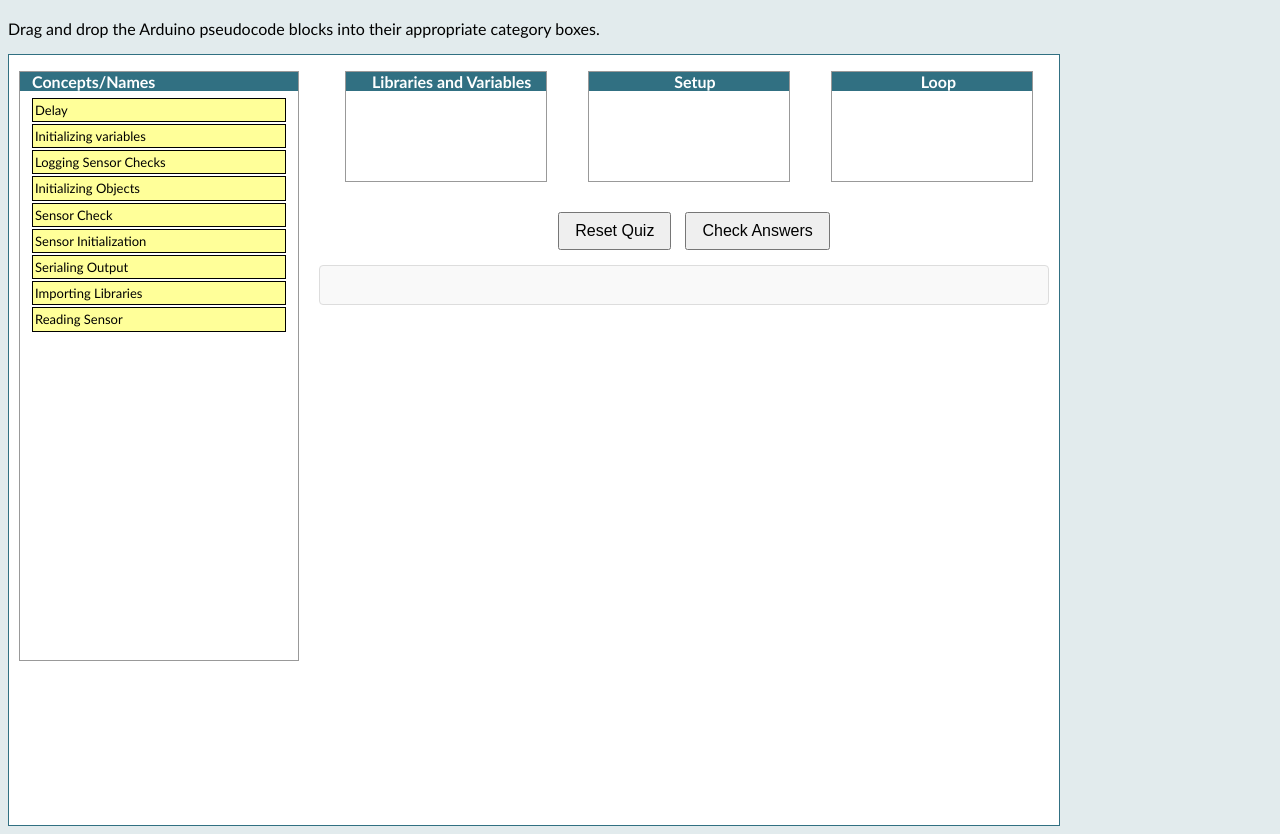
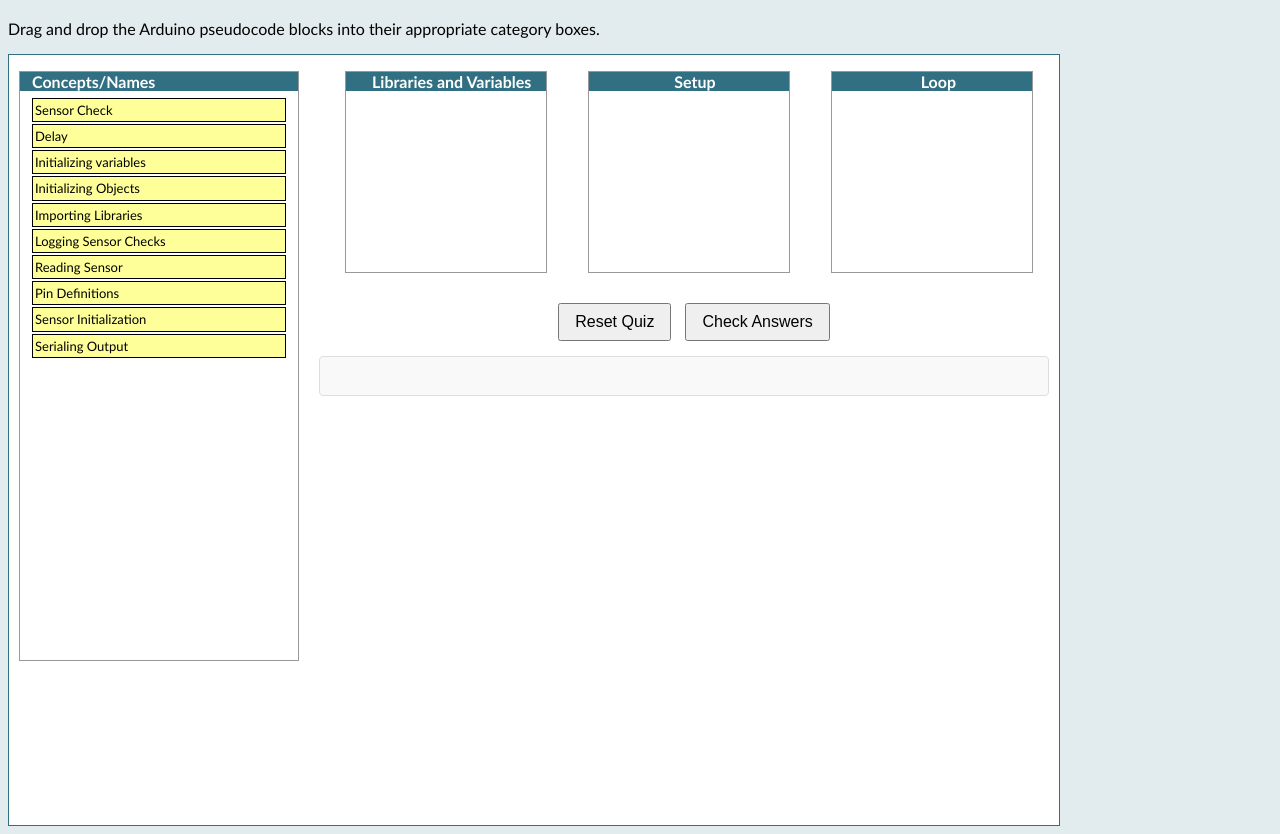
Before and after one commit to AHA-Projects/Drag-Drop-Quiz-App, a plain HTML site: page index.html in a window 1280 px wide. Shown: the part 63-897 px from the top of the page. Drawn offline with Linux system fonts and the light colour scheme.

Commit message:
updated code

```diff
--- a/index.html
+++ b/index.html
@@ -13,7 +13,7 @@
 
 
 	/* VARIABLES YOU COULD MODIFY */
-	var boxSizeArray = [3,3,3,3,3,3,3];	// Array indicating how many items there is room for in the right column ULs
+	var boxSizeArray = [99,99,99,99,99,99,99];	// Array indicating how many items there is room for in the right column ULs
 
 	var arrow_offsetX = -5;	// Offset X - position of small arrow
 	var arrow_offsetY = 0;	// Offset Y - position of small arrow
@@ -470,7 +470,7 @@
 		var uls = mainContainer.getElementsByTagName('UL');
 		itemHeight = itemHeight + verticalSpaceBetweenListItems;
 		for(var no=0;no<uls.length;no++){
-			uls[no].style.height = itemHeight * boxSizeArray[no]  + 'px';
+			// uls[no].style.height = itemHeight * boxSizeArray[no]  + 'px';
 			destinationBoxes[destinationBoxes.length] = uls[no];
 		}
 
@@ -552,6 +552,8 @@
                         <li id="node3" groupid="box3" data-feedback="Continuously reading sensor data is the primary function of the loop().">Reading Sensor</li>
                         <li id="node2" groupid="box3" data-feedback="Delays are used in the loop() to control the timing of operations, like how often to read a sensor.">Delay</li>
                         <li id="node16" groupid="box3" data-feedback="Sending data (like sensor readings) to the Serial Monitor for debugging or display is typically done repeatedly within the loop().">Serialing Output</li>
+						<li id="" groupid="box1" data-feedback="Pin Definitions are often done at the beginning of the sketch, before setup(). This is where you define which pins will be used for input/output.">Pin Definitions</li>
+
                     </ul>
                 </div>
             </div>
@@ -561,15 +563,15 @@
                 <div id="dhtmlgoodies_mainContainer" style="display: flex; justify-content: space-around; width: 100%;">
                     <div style="text-align: center;">
                         <p>Libraries and Variables</p>
-                        <ul style="height: 72px;" id="box1"></ul>
+                        <ul style="height: 200px;" id="box1"></ul>
                     </div>
                     <div style="text-align: center;">
                         <p>Setup</p>
-                        <ul style="height: 72px;" id="box2"></ul>
+                        <ul style="height: 200px;" id="box2"></ul>
                     </div>
                     <div style="text-align: center;">
                         <p>Loop</p>
-                        <ul style="height: 72px;" id="box3"></ul>
+                        <ul style="height: 200px;" id="box3"></ul>
                     </div>
                 </div>
 
--- a/style.css
+++ b/style.css
@@ -107,7 +107,8 @@ body{
 		width:1050px;
 		float:left;
 	}
-	#dhtmlgoodies_mainContainer div{	/* Parent <div> of small boxes */
+	#dhtmlgoodies_mainContainer div{
+		height: 200px;	/* Parent <div> of small boxes */
 		float:left;
 		margin-right:10px;
 		margin-bottom:10px;
@@ -132,13 +133,11 @@ body{
 		margin-bottom:5px;
 	}
 
-	#dhtmlgoodies_mainContainer ul{	/* Small box in right column ,i.e <ul> */
-		width:152px;
-		height:80px;
-		border:0px;
-		margin-bottom:0px;
-		overflow:hidden;
-
+	#dhtmlgoodies_mainContainer ul {
+		width: 152px;
+		min-height: 60px;
+		padding: 5px;
+		margin-bottom: 10px;
 	}
 
 	#dragContent{	/* Drag container */
```
